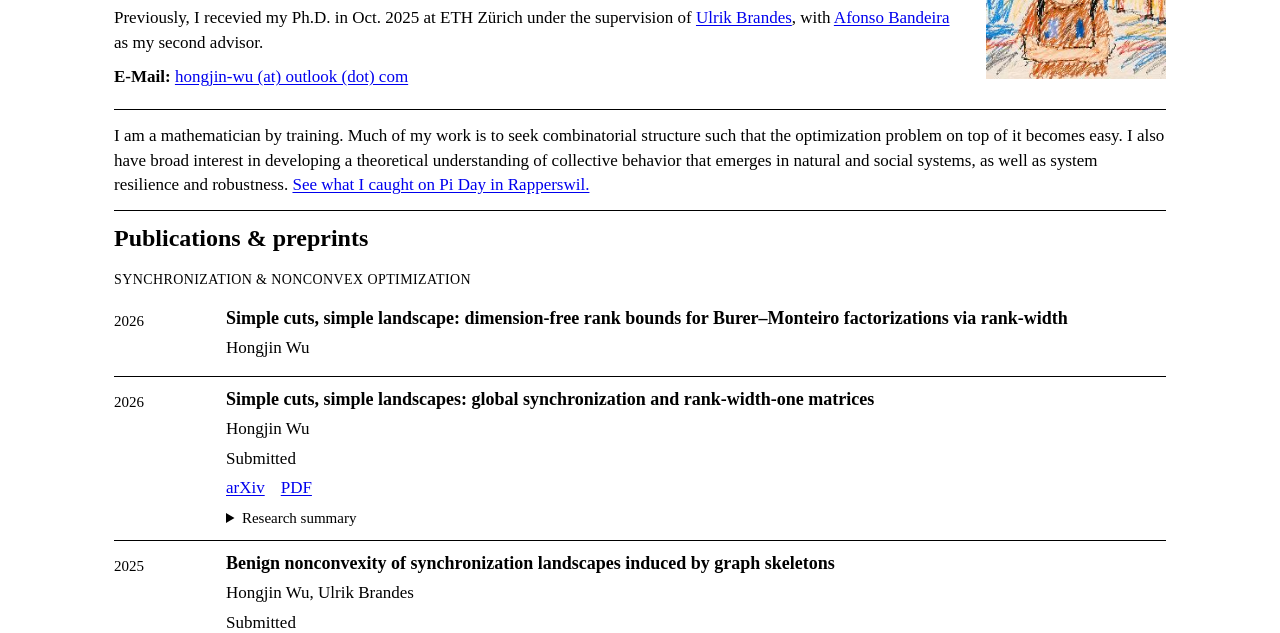
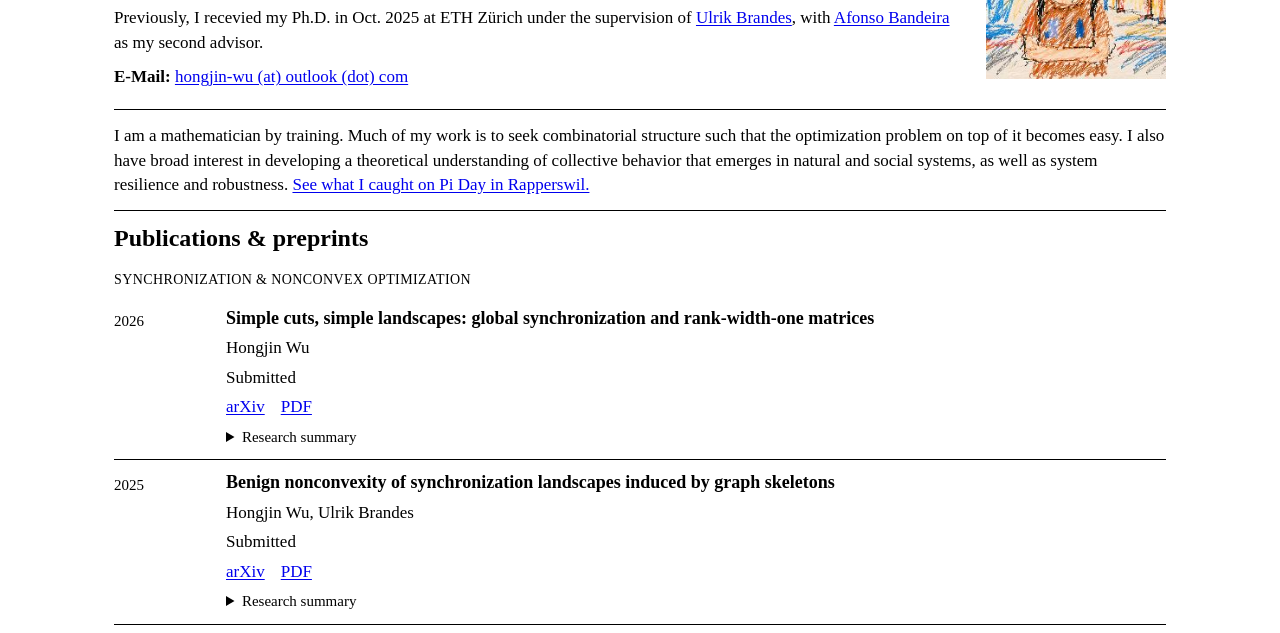
Before and after one commit to wu-hjj/wu-hjj.github.io, a plain HTML site: page index.html in a window 1280 px wide. Shown: the part 123-756 px from the top of the page. Drawn offline with Linux system fonts and the light colour scheme.

Commit message:
Remove recently added publication entry

```diff
--- a/index.html
+++ b/index.html
@@ -39,13 +39,6 @@
         <div class="section-heading"><h2 id="publications-heading">Publications &amp; preprints</h2></div>
         <h3 class="subsection-title">Synchronization &amp; nonconvex optimization</h3>
         <ol class="publication-list">
-          <li class="publication">
-            <div class="publication-meta"><span class="pub-year">2026</span></div>
-            <div class="publication-body">
-              <h3>Simple cuts, simple landscape: dimension-free rank bounds for Burer–Monteiro factorizations via rank-width</h3>
-              <p class="authors">Hongjin Wu</p>
-            </div>
-          </li>
           <li class="publication">
             <div class="publication-meta"><span class="pub-year">2026</span></div>
             <div class="publication-body">
@@ -96,7 +89,7 @@
           </li>
         </ol>
         <h3 class="subsection-title">Analysis &amp; partial differential equations</h3>
-        <ol class="publication-list" start="5">
+        <ol class="publication-list" start="4">
           <li class="publication">
             <div class="publication-meta"><span class="pub-year">2023</span><span class="pub-type">Article</span></div>
             <div class="publication-body">
@@ -108,7 +101,7 @@
           </li>
         </ol>
         <h3 class="subsection-title">Visualization</h3>
-        <ol class="publication-list" start="6">
+        <ol class="publication-list" start="5">
           <li class="publication">
             <div class="publication-meta"><span class="pub-year">2019</span><span class="pub-type">Article</span></div>
             <div class="publication-body">
```
